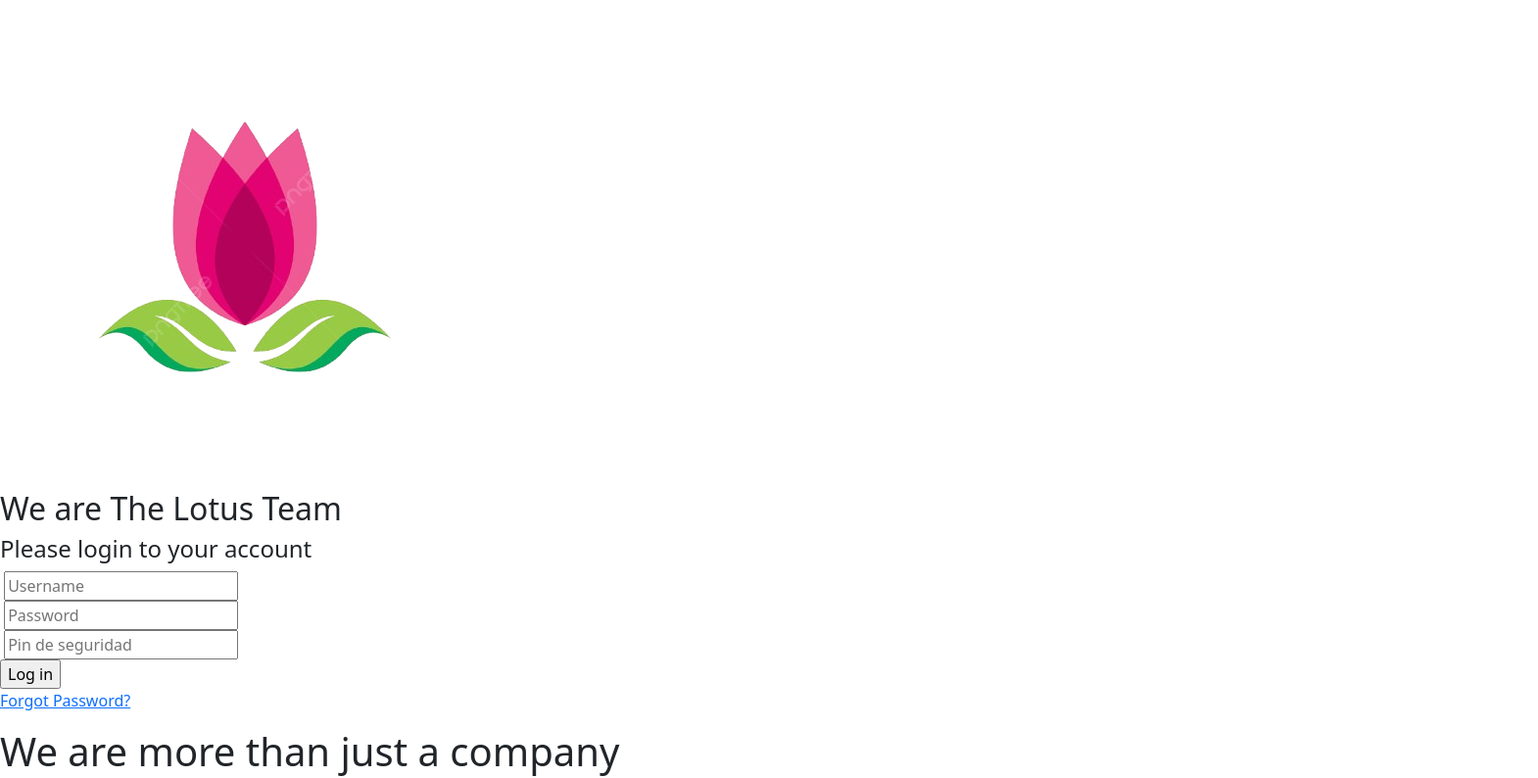
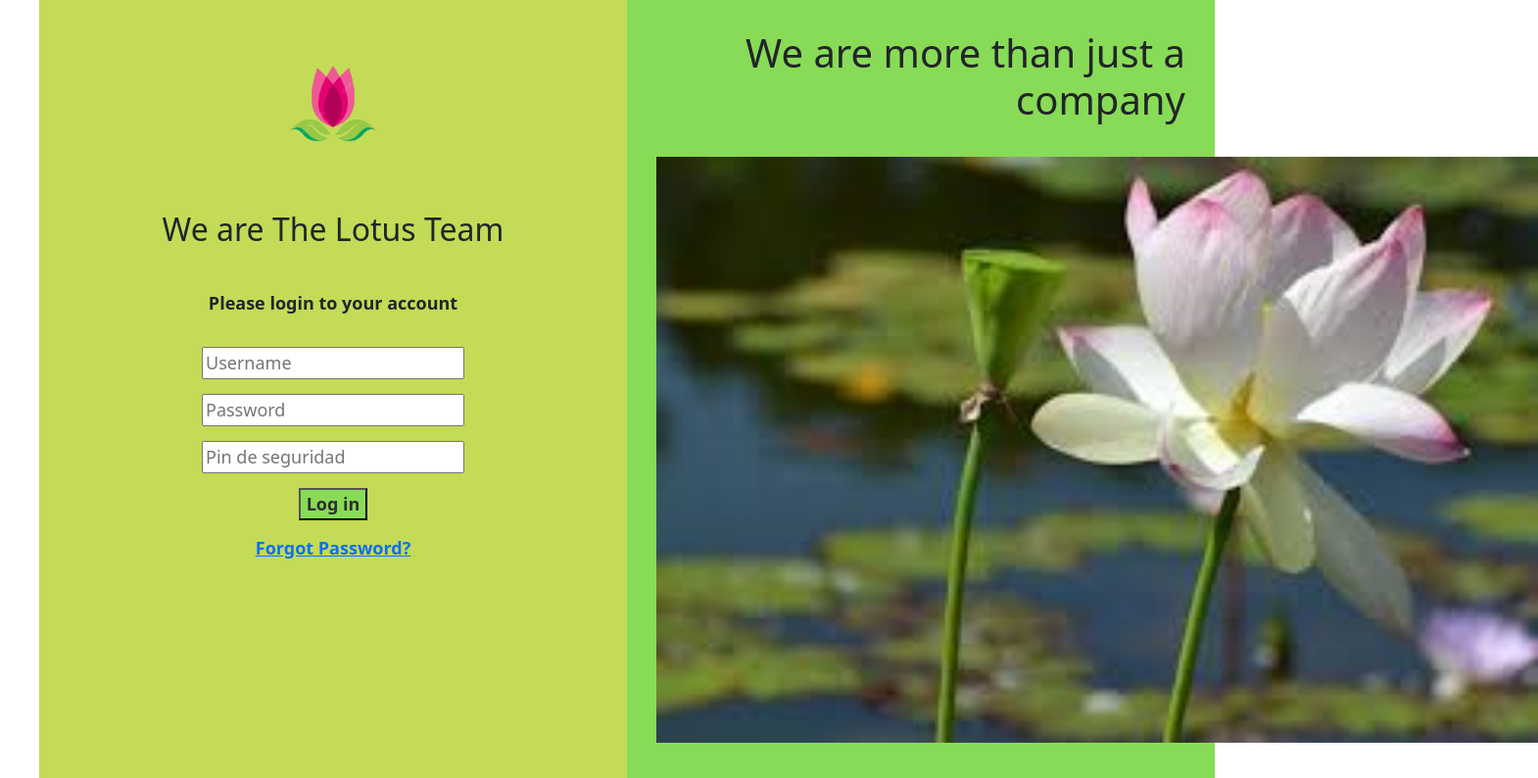
Before and after one commit to kevinvilla2209/Kevin_Villafrade, a plain HTML site: page Login.html in a window 1280 px wide. Shown: the top 794 px of the page at 98% size, 1570 px wide, since content can reach past the window. Drawn offline with nearby package versions, Linux system fonts and the light colour scheme.

Commit message:
creacion de dieseños

```diff
--- a/Login.html
+++ b/Login.html
@@ -6,20 +6,23 @@
     <meta http-equiv="X-UA-Compatible" content="IE=edge">
     <meta name="viewport" content="width=device-width, initial-scale=1.0">
     <title> Login </title>
-    <link rel="stylesheet" href="css/estilo.css">
+    <link rel="stylesheet" href="css/login.css">
     <link rel="stylesheet" href="https://cdn.jsdelivr.net/npm/bootstrap@5.3.6/dist/css/bootstrap.min.css">
     <link rel="icon" href="img/logo.png">
 </head>
 
 <body>
-    <section class="contenido2">
-    <div>
+    <section class="contenido1">
+
+    <div class="logincont">
         <img src="img/logo.png" alt="logo">
         <h2> We are The Lotus Team </h2>
-        <h4> Please login to your account </h4>
+
 
         <form action="enlazar.php" enctype="multipart/form-data" method="get">
-        </form>
+            <div>
+                <p> Please login to your account <p>
+            </div>
 
             <div>
                 <label for="name"></label>
@@ -42,7 +45,10 @@
             <div>
                 <p> <a href="#"> Forgot Password? </a> </p>
             </div>
+        </form>
     </div>
+
+
 
     <div class="info">
         <h1> We are more than just a company </h1>
--- a/css/estilo.css
+++ b/css/estilo.css
@@ -1,4 +1,65 @@
+body {
+    font-family: sans-serif ;
+    margin: 0;
+    padding: 0;
+    background-color: #C3DB56;
+}
 
+.contenido {
+    background-color: #88DB56 ;
+    padding: 0 0;
+    text-align: center;
+}
+
+.contenido img {
+    max-width: 20%;
+    margin-left: 15px;
+}
+
+.contenido h1 {
+    color: #2b2f32;
+    font-family: sans-serif;
+    margin: 0;
+    font-weight: bold;
+}
+
+.navegacion {
+    background-color:#8BDB56
+}
+
+.navegacion ul {
+    list-style-type: none;
+    border: 2px solid #C3DB56;
+    margin: 0;
+    padding: 0;
+    text-align: center;
+}
+
+.navegacion li {
+    display: inline-block;
+}
+
+.navegacion a {
+    display: block;
+    color: #2b2f32;
+    text-align: center;
+    font-size: 25px;
+    padding: 12px 60px;
+    font-size: bold;
+    text-decoration: none;
+}
+
+.navegacion img {
+    width: 70px;
+    height: 70px;
+}
+
+.contenido1 {
+    background-color: #88DB56 ;
+    padding: 0 0;
+    text-align: right;
+
+}
 
 
 
--- /dev/null
+++ b/css/login.css
@@ -0,0 +1,89 @@
+html, body {
+    font-family: sans-serif;
+    margin: 0;
+    padding: 0;
+    height: 100%;
+    display: flex;
+    justify-content: center;
+    align-items: flex-start;
+}
+
+.contenido1 {
+    display: flex;
+    justify-content: flex-end;
+    flex-wrap: wrap;
+    max-width: 1200px;
+    width: 100%;
+    margin-left: auto;
+    margin-right: 0;
+    align-items: stretch;
+    gap: 40;
+}
+
+.contenido1 > div {
+    flex: 1;
+    min-width: 300px;
+    padding: 30px;
+    box-sizing: border-box;
+}
+
+.logincont {
+    background-color:#C3DB56;
+    display: flex;
+    flex-direction: column;
+    align-items: center;
+    text-align: center;
+    padding: 5px 12px;
+    gap: 15px;
+}
+
+.info{
+    background-color: #88DB56;
+    display: flex;
+    flex-direction: column;
+    align-items: center;
+    text-align: right;
+}
+
+.logincont form {
+    width: 100%;
+    display: flex;
+    flex-direction: column;
+    align-items: center;
+    margin-top: 20px;
+    text-decoration: none;
+}
+
+.logincont form > div {
+    width: 100%;
+    display: flex;
+    justify-content: center;
+    margin-bottom: 15px;
+    font-size: 18px;
+    font-weight: bold;
+    text-decoration: none;
+}
+
+.logincont input[type="submit"]{
+    background-color: #88DB56;
+    color: #2b2f32;
+    font-size: 18px;
+    font-weight: bold;
+}
+
+.logincont img {
+    max-width: 150px;
+    height: auto;
+    margin-bottom: 20px;
+}
+
+.info img {
+    width: 100%;
+    width: 900px;
+    height: 650px;
+    margin-bottom: 20px;
+    object-fit: contain;
+    display: block;
+    margin-left: auto;
+    margin-right: auto;
+}
```
Also changed, not shown: index.html (+2 -41 lines). Lines whose indentation alone changed are shown as unchanged.
